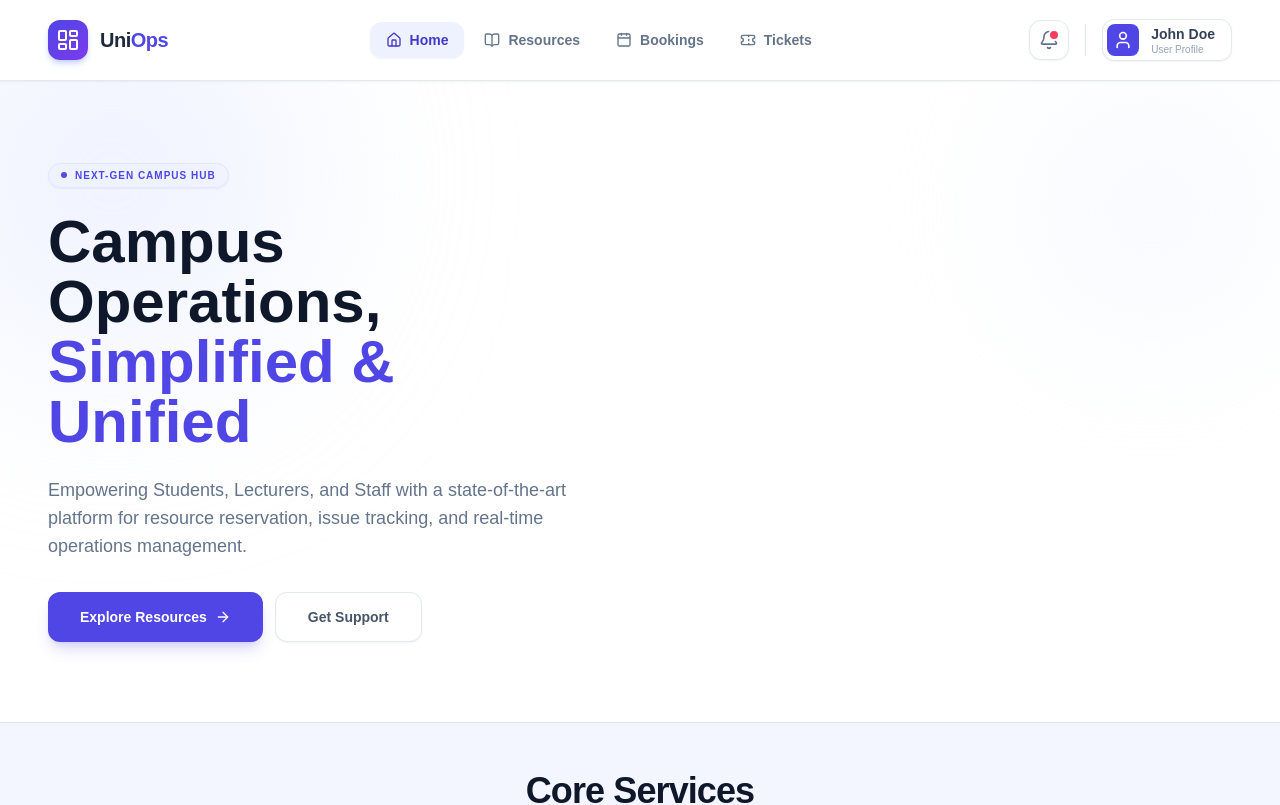
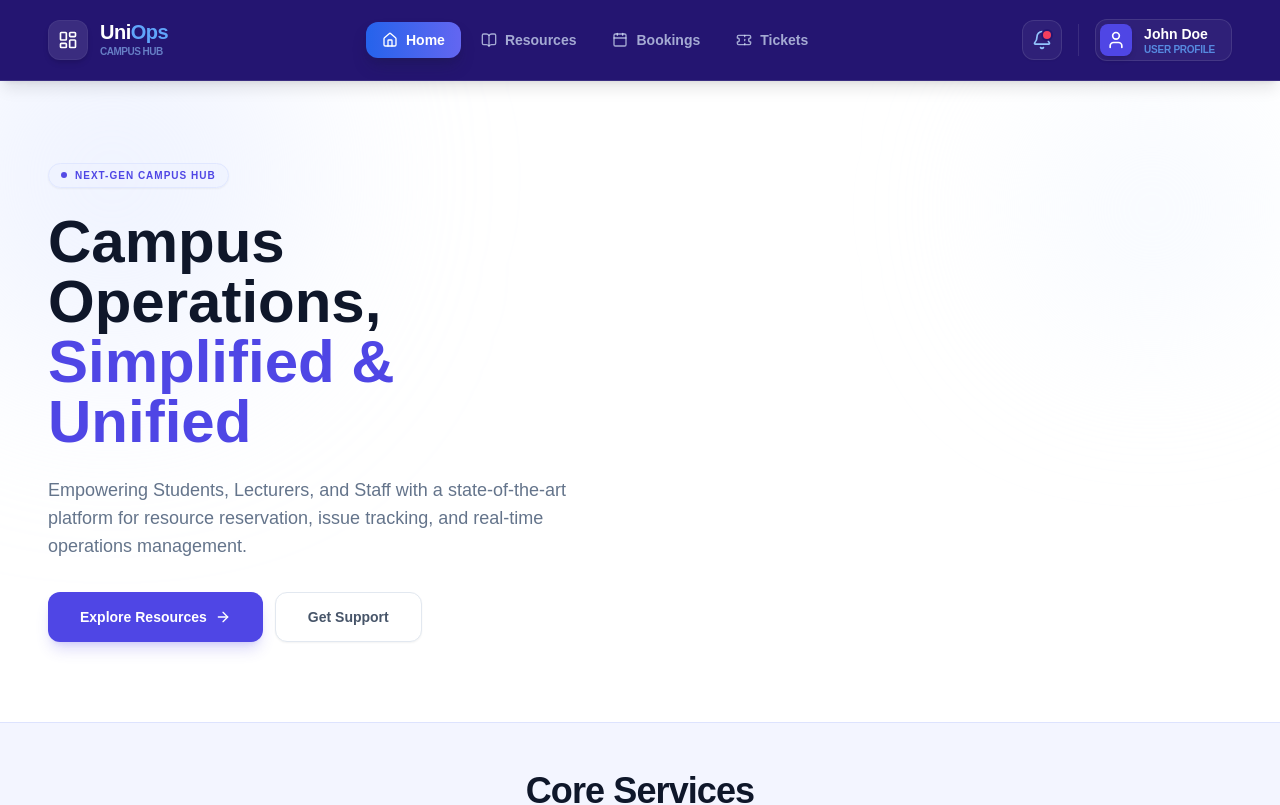
Before and after one commit to HashinikaJanali/Smart-Campus-Operations-Hub, a React (Create React App) app in the folder frontend/: page / in a window 1280 px wide. Shown: the top 805 px of the page. Built offline with nearby package versions, Linux system fonts and the light colour scheme.

Commit message:
Fix: Change styling of some pages

```diff
--- a/frontend/src/components/common/AdminSidebar.jsx
+++ b/frontend/src/components/common/AdminSidebar.jsx
@@ -45,8 +45,10 @@ export default function AdminSidebar({ isOpen, onToggle, activePage }) {
                             <LayoutDashboard className="h-5 w-5" />
                         </div>
                         <div className="overflow-hidden whitespace-nowrap text-left">
-                            <div className="font-black text-white text-lg tracking-tight">UniOps</div>
-                            <div className="mt-0.5 text-[10px] font-bold uppercase tracking-tighter text-blue-300/80">Admin Panel</div>
+                            <div className="font-black tracking-tight text-white text-lg leading-none">
+                                Uni<span className="text-blue-400">Ops</span>
+                            </div>
+                            <div className="mt-1 text-[10px] font-bold uppercase tracking-tighter text-blue-300/60">Admin Panel</div>
                         </div>
                     </div>
                 )}
--- a/frontend/src/components/common/UserHeader.jsx
+++ b/frontend/src/components/common/UserHeader.jsx
@@ -4,17 +4,20 @@ import { Bell, User, LayoutDashboard, Home, BookOpen, Calendar, Ticket } from 'l
 
 const UserHeader = () => {
   return (
-    <header className="sticky top-0 z-[100] w-full border-b border-slate-200 bg-white/90 backdrop-blur-md shadow-sm transition-all duration-300">
+    <header className="sticky top-0 z-[100] w-full border-b border-white/10 bg-[#241571] shadow-lg transition-all duration-300">
       <div className="flex h-20 w-full items-center justify-between px-12">
 
         {/* Left Side: Logo & Title */}
         <div className="flex items-center gap-3">
-          <div className="flex h-10 w-10 items-center justify-center rounded-xl bg-gradient-to-br from-indigo-600 to-violet-600 shadow-md shadow-indigo-200 transition-transform hover:scale-105">
-            <LayoutDashboard className="h-6 w-6 text-white" />
+          <div className="flex h-10 w-10 items-center justify-center rounded-xl bg-white/10 text-white shadow-md shadow-black/10 border border-white/5 transition-transform hover:scale-105">
+            <LayoutDashboard className="h-5 w-5" />
           </div>
-          <span className="text-xl font-black tracking-tight text-slate-800">
-            Uni<span className="text-indigo-600">Ops</span>
-          </span>
+          <div className="flex flex-col">
+            <span className="text-xl font-black tracking-tight text-white leading-none">
+              Uni<span className="text-blue-400">Ops</span>
+            </span>
+            <span className="mt-0.5 text-[10px] font-bold uppercase tracking-tighter text-blue-300/60">Campus Hub</span>
+          </div>
         </div>
 
         {/* Middle: Navigation Links */}
@@ -22,7 +25,9 @@ const UserHeader = () => {
           <NavLink
             to="/"
             className={({ isActive }) =>
-              `flex items-center gap-2 rounded-xl px-4 py-2 text-sm font-bold transition-all ${isActive ? 'bg-indigo-50 text-indigo-700 shadow-sm' : 'text-slate-500 hover:bg-slate-50 hover:text-slate-900'
+              `flex items-center gap-2 rounded-xl px-4 py-2 text-sm font-bold transition-all duration-200 ${isActive
+                ? 'bg-gradient-to-r from-blue-600 to-indigo-500 text-white shadow-lg shadow-indigo-950/40'
+                : 'text-blue-100/70 hover:bg-white/10 hover:text-white'
               }`
             }
           >
@@ -31,7 +36,9 @@ const UserHeader = () => {
           <NavLink
             to="/resoursestudent"
             className={({ isActive }) =>
-              `flex items-center gap-2 rounded-xl px-4 py-2 text-sm font-bold transition-all ${isActive ? 'bg-indigo-50 text-indigo-700 shadow-sm' : 'text-slate-500 hover:bg-slate-50 hover:text-slate-900'
+              `flex items-center gap-2 rounded-xl px-4 py-2 text-sm font-bold transition-all duration-200 ${isActive
+                ? 'bg-gradient-to-r from-blue-600 to-indigo-500 text-white shadow-lg shadow-indigo-950/40'
+                : 'text-blue-100/70 hover:bg-white/10 hover:text-white'
               }`
             }
           >
@@ -40,7 +47,9 @@ const UserHeader = () => {
           <NavLink
             to="/student-bookings"
             className={({ isActive }) =>
-              `flex items-center gap-2 rounded-xl px-4 py-2 text-sm font-bold transition-all ${isActive ? 'bg-indigo-50 text-indigo-700 shadow-sm' : 'text-slate-500 hover:bg-slate-50 hover:text-slate-900'
+              `flex items-center gap-2 rounded-xl px-4 py-2 text-sm font-bold transition-all duration-200 ${isActive
+                ? 'bg-gradient-to-r from-blue-600 to-indigo-500 text-white shadow-lg shadow-indigo-950/40'
+                : 'text-blue-100/70 hover:bg-white/10 hover:text-white'
               }`
             }
           >
@@ -48,7 +57,7 @@ const UserHeader = () => {
           </NavLink>
           <NavLink
             to="#"
-            className="flex items-center gap-2 rounded-xl px-4 py-2 text-sm font-bold text-slate-500 transition-all hover:bg-slate-50 hover:text-slate-900"
+            className="flex items-center gap-2 rounded-xl px-4 py-2 text-sm font-bold text-blue-100/70 transition-all duration-200 hover:bg-white/10 hover:text-white"
           >
             <Ticket className="h-4 w-4" /> Tickets
           </NavLink>
@@ -56,20 +65,20 @@ const UserHeader = () => {
 
         {/* Right Side: Notification & Profile */}
         <div className="flex items-center gap-4">
-          <button className="relative flex h-10 w-10 items-center justify-center rounded-xl border border-slate-200 bg-white text-slate-500 transition-all hover:border-indigo-200 hover:bg-indigo-50 hover:text-indigo-600 shadow-sm">
+          <button className="relative flex h-10 w-10 items-center justify-center rounded-xl border border-white/10 bg-white/5 text-blue-300 transition-all hover:bg-white/10 hover:text-white shadow-sm">
             <Bell className="h-5 w-5" />
-            <span className="absolute top-2.5 right-2.5 flex h-2 w-2 rounded-full bg-rose-500 ring-2 ring-white"></span>
+            <span className="absolute top-2.5 right-2.5 flex h-2 w-2 rounded-full bg-rose-500 ring-2 ring-[#241571]"></span>
           </button>
 
-          <div className="h-8 w-px bg-slate-200"></div>
+          <div className="h-8 w-px bg-white/10"></div>
 
-          <button className="flex items-center gap-3 rounded-xl border border-slate-200 bg-white p-1 pr-4 shadow-sm transition-all hover:border-indigo-200 hover:shadow-md">
-            <div className="flex h-8 w-8 items-center justify-center rounded-lg bg-indigo-600 text-white font-bold text-sm">
+          <button className="flex items-center gap-3 rounded-xl border border-white/10 bg-white/5 p-1 pr-4 shadow-sm transition-all hover:bg-white/10 hover:border-white/20">
+            <div className="flex h-8 w-8 items-center justify-center rounded-lg bg-indigo-600 text-white font-bold text-sm shadow-md">
               <User className="h-5 w-5" />
             </div>
             <div className="flex flex-col items-start leading-tight">
-              <span className="text-sm font-bold text-slate-700">John Doe</span>
-              <span className="text-[10px] font-medium text-slate-400">User Profile</span>
+              <span className="text-sm font-bold text-white">John Doe</span>
+              <span className="text-[10px] font-bold uppercase tracking-tight text-blue-400/80">User Profile</span>
             </div>
           </button>
         </div>
--- a/frontend/src/pages/HomePage.jsx
+++ b/frontend/src/pages/HomePage.jsx
@@ -144,7 +144,7 @@ export default function HomePage() {
             </section>
 
             {/* ── CALL TO ACTION ── */}
-            <section className="py-14 animate-in fade-in duration-1000">
+            <section className="py-14 bg-indigo-100/40 border-y border-indigo-200/50 animate-in fade-in duration-1000">
                 <div className="mx-auto max-w-7xl px-8">
                     <div className="group text-center rounded-[3rem] bg-gradient-to-br from-black via-slate-900 to-indigo-900 p-12 sm:p-16 shadow-2xl relative overflow-hidden ring-1 ring-white/10 transition-all duration-700 hover:shadow-indigo-500/20">
                         <div className="absolute top-0 right-0 h-96 w-96 bg-indigo-500/20 blur-[100px] -translate-y-1/2 translate-x-1/2 pointer-events-none group-hover:scale-110 transition-transform duration-1000" />
```
Also changed, not shown: frontend/src/pages/StudentResourcePage.jsx (+21 -21 lines), 1 other file (tests, documents, lock files or other folders).
